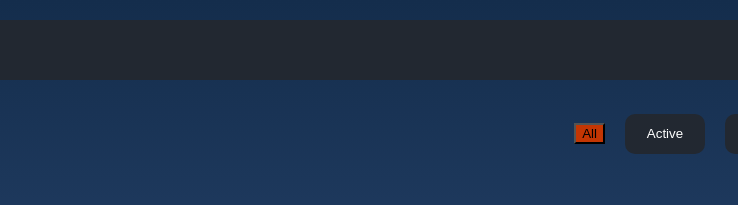
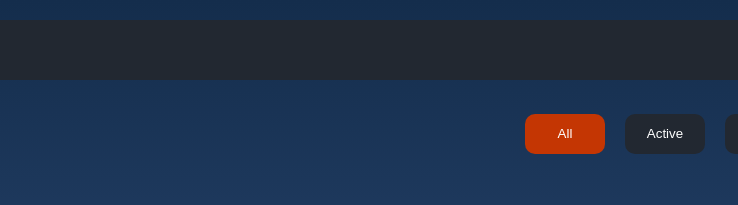
Before and after one commit to savageme6ix/Extension-manager, a plain HTML site: page index.html in a window 1280 px wide. Shown: the top 205 px of the page, 335-1073 px from the left. Drawn offline with Linux system fonts and the light colour scheme.

Commit message:
Fixed all tab sizing

```diff
--- a/script.css
+++ b/script.css
@@ -104,6 +104,18 @@ body {
     color: var(--text-light);
     font-family: "Montserrat", sans-serif;
 }
+.filter-btn{
+    text-align: center;
+    margin: 0;
+    padding: 0;
+    background: var(--card-bg);
+    border: 2px solid transparent;
+    border-radius: var(--border-radius);
+     width: 80px;
+    height: 40px;
+    color: var(--text-light);
+    font-family: "Montserrat", sans-serif;
+}
 .grid-container {
     display: grid;
     grid-template-columns: repeat(3, 1fr);
```
